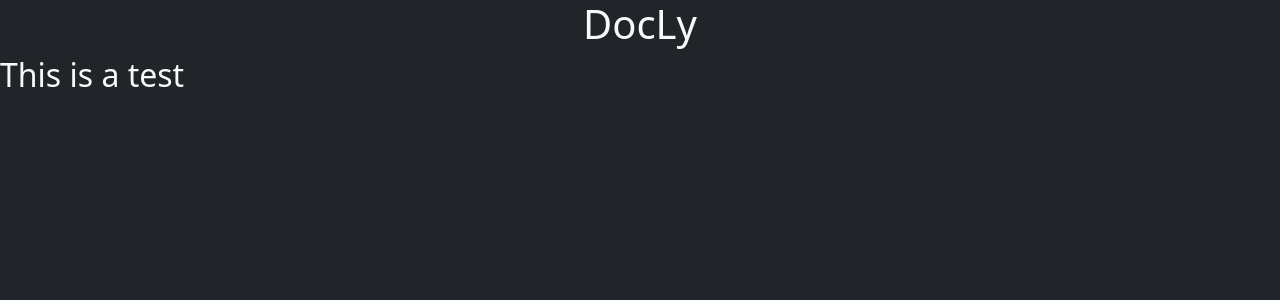
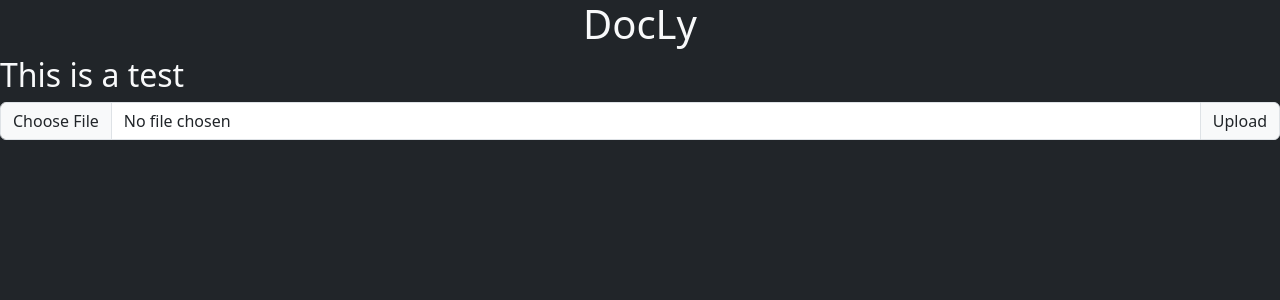
Before and after one commit to seminarioA/BitBrain, a Flask app: page / in a window 1280 px wide. Shown: the top 300 px of the page. Run offline with Flask 3, Linux system fonts and the light colour scheme.

Commit message:
Mod HTML

```diff
--- a/templates/index.html
+++ b/templates/index.html
@@ -10,5 +10,9 @@
 <body class="bg-dark text-light">
     <h1 class="text-center">DocLy</h1>
     <h2>This is a test</h2>
+    <div class="input-group mb-3">
+        <input type="file" class="form-control" id="inputGroupFile02">
+        <label class="input-group-text" for="inputGroupFile02">Upload</label>
+      </div>
 </body>
 </html>
```
